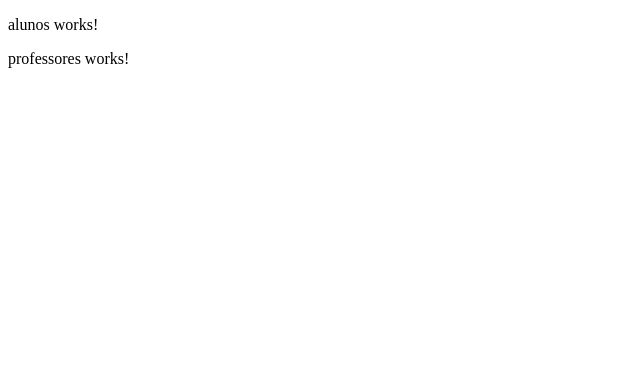
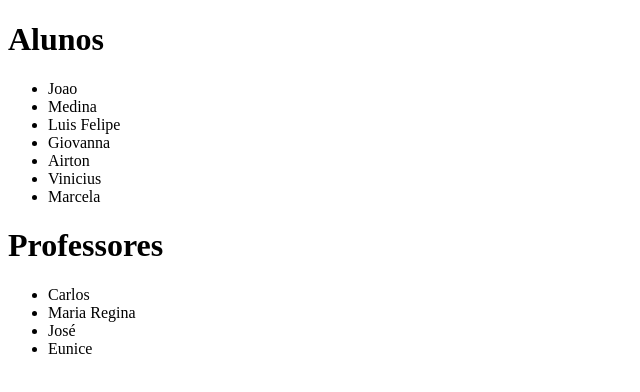
Before and after one commit to jpmachadoo/SmartSchool, an Angular app in the folder SmartSchool/: page / in a window 1280 px wide. Shown: the top 392 px of the page, without its empty margins (0-640 px from the left). Built offline with nearby package versions, Linux system fonts and the light colour scheme.

Commit message:
Implementa ngfor

```diff
--- a/SmartSchool/src/app/alunos/alunos.component.html
+++ b/SmartSchool/src/app/alunos/alunos.component.html
@@ -1 +1,6 @@
-<p>alunos works!</p>
+<h1>{{title}}</h1>
+<ul>
+  <li *ngFor="let aluno of alunos">
+    {{aluno.nome}}
+  </li>
+</ul>
--- a/SmartSchool/src/app/alunos/alunos.component.ts
+++ b/SmartSchool/src/app/alunos/alunos.component.ts
@@ -7,6 +7,17 @@ import { Component, OnInit } from '@angular/core';
 })
 export class AlunosComponent implements OnInit {
 
+  title = 'Alunos';
+  alunos = [
+    { nome: 'Joao' },
+    { nome: 'Medina' },
+    { nome: 'Luis Felipe' },
+    { nome: 'Giovanna' },
+    { nome: 'Airton' },
+    { nome: 'Vinicius' },
+    { nome: 'Marcela' },
+  ];
+
   constructor() { }
 
   ngOnInit(): void {
--- a/SmartSchool/src/app/professores/professores.component.html
+++ b/SmartSchool/src/app/professores/professores.component.html
@@ -1,3 +1,7 @@
-<p>
-  professores works!
-</p>
+<h1>{{title}}</h1>
+
+<ul>
+  <li *ngFor="let prof of professores">
+    {{prof.nome}}
+  </li>
+</ul>
--- a/SmartSchool/src/app/professores/professores.component.ts
+++ b/SmartSchool/src/app/professores/professores.component.ts
@@ -7,6 +7,13 @@ import { Component, OnInit } from '@angular/core';
 })
 export class ProfessoresComponent implements OnInit {
 
+  title = 'Professores';
+  professores = [
+    { nome: "Carlos" },
+    { nome: "Maria Regina" },
+    { nome: "José" },
+    { nome: "Eunice" },
+  ]
   constructor() { }
 
   ngOnInit() {
```
